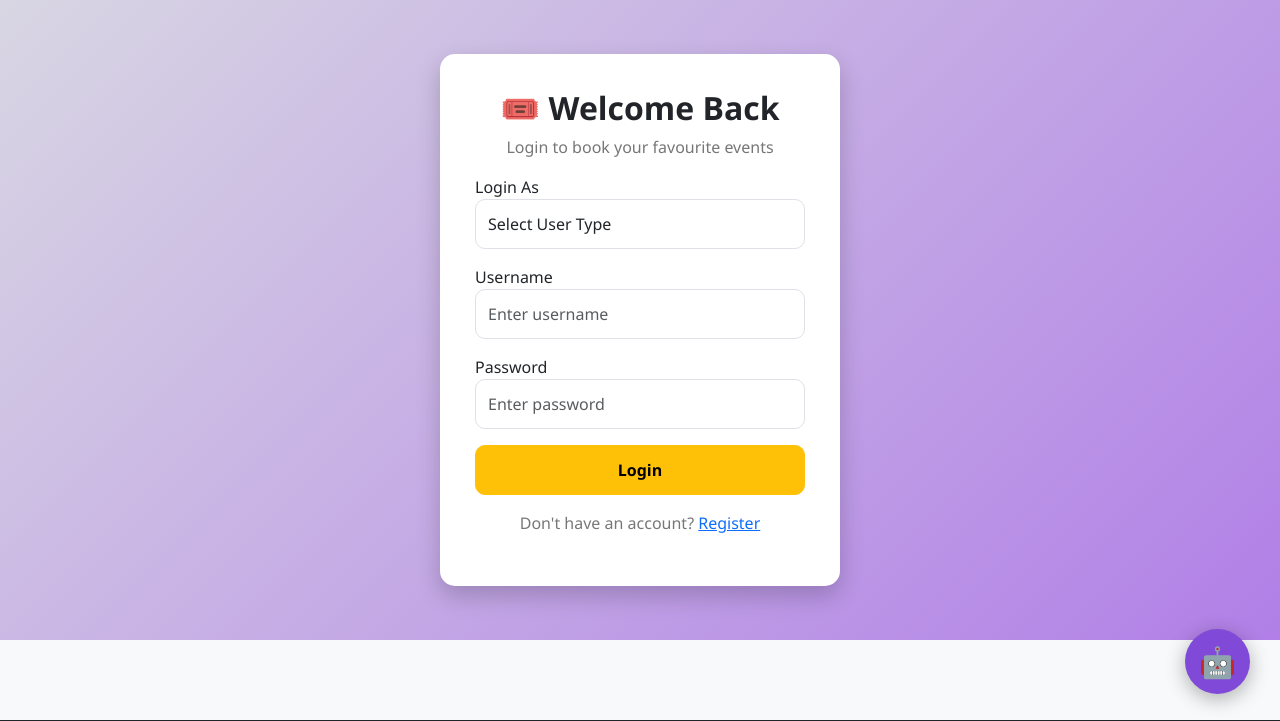
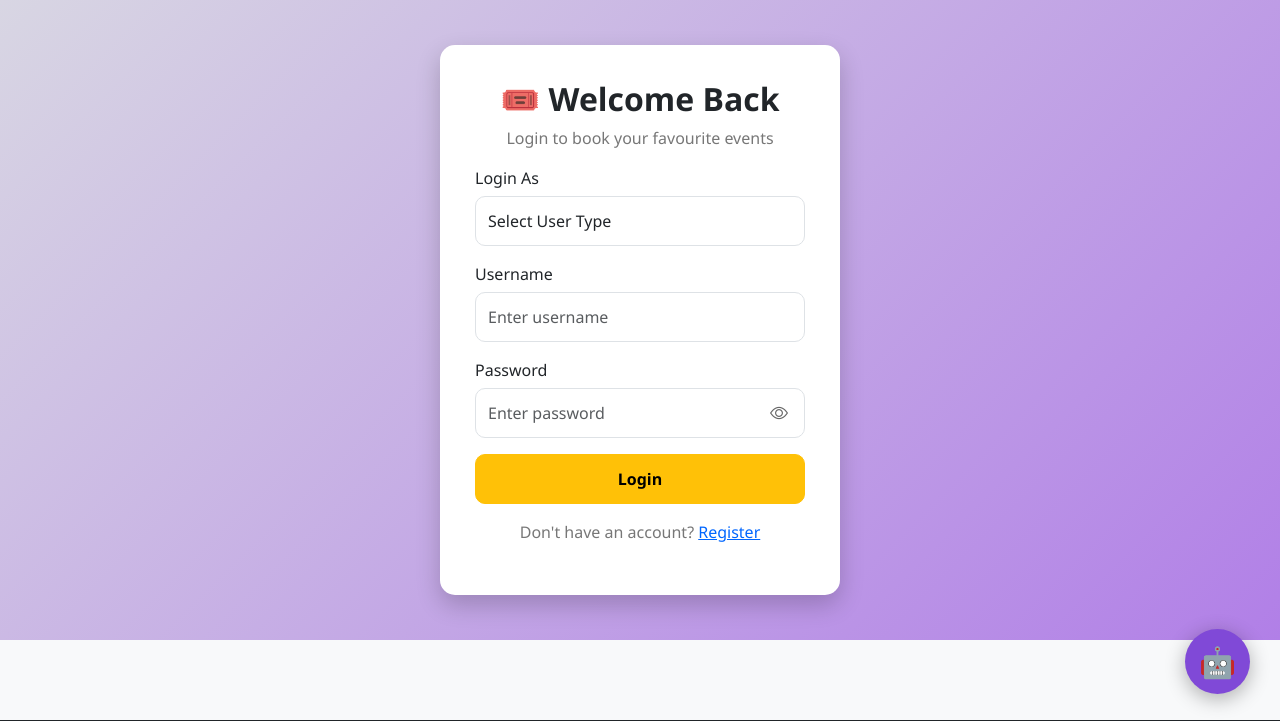
Before and after one commit to Sneha-Joshy/AI_Event_Ticket_Booking_System, a Django app: page /login/ in a window 1280 px wide. Shown: the part 76-797 px from the top of the page. Run offline with Django 5.2, Linux system fonts and the light colour scheme.

Commit message:
Updated login, booking views and settings

```diff
--- a/booking/templates/booking/login.html
+++ b/booking/templates/booking/login.html
@@ -5,6 +5,13 @@ Login
 {% endblock %}
 
 {% block content %}
+
+<!-- Bootstrap Icons -->
+<link
+    rel="stylesheet"
+    href="https://cdn.jsdelivr.net/npm/bootstrap-icons@1.11.3/font/bootstrap-icons.min.css"
+>
+
 
 <section class="login-section">
 
@@ -18,15 +25,17 @@ Login to book your favourite events
 
         {% if error %}
 
-<p style="color:red;">
+        <p class="error-message">
             {{ error }}
         </p>
 
         {% endif %}
 
+
         <form method="POST">
 
             {% csrf_token %}
+
 
             <!-- USER TYPE -->
 
@@ -39,9 +48,12 @@ Login As
                 <select
                     name="user_type"
                     class="form-control"
-    required>
+                    required
+                >
 
-    <option value="">Select User Type</option>
+                    <option value="">
+                        Select User Type
+                    </option>
 
                     <option value="customer">
                         Customer
@@ -73,7 +85,8 @@ type="text"
                     name="username"
                     class="form-control"
                     placeholder="Enter username"
-required>
+                    required
+                >
 
             </div>
 
@@ -86,19 +99,42 @@ required>
                     Password
                 </label>
 
+                <div class="password-wrapper">
+
                     <input
                         type="password"
                         name="password"
+                        id="password"
                         class="form-control"
                         placeholder="Enter password"
-required>
+                        required
+                    >
+
+                    <button
+                        type="button"
+                        class="password-toggle"
+                        onclick="togglePassword()"
+                        aria-label="Show password"
+                    >
+
+                        <i
+                            class="bi bi-eye"
+                            id="eyeIcon"
+                        ></i>
+
+                    </button>
+
+                </div>
 
             </div>
 
 
+            <!-- LOGIN BUTTON -->
+
             <button
                 type="submit"
-class="btn btn-warning w-100">
+                class="btn btn-warning w-100"
+            >
 
                 Login
 
@@ -106,6 +142,8 @@ Login
 
         </form>
 
+
+        <!-- REGISTER -->
 
         <p class="mt-3">
 
@@ -125,15 +163,17 @@ Register
 
 <style>
 
-.login-section{
+/* LOGIN SECTION */
 
-min-height:80vh;
+.login-section {
 
-display:flex;
+    min-height: 80vh;
 
-justify-content:center;
+    display: flex;
 
-align-items:center;
+    justify-content: center;
+
+    align-items: center;
 
     background: linear-gradient(
         135deg,
@@ -144,58 +184,196 @@ background: linear-gradient(
 }
 
 
-.login-box{
+/* LOGIN BOX */
 
-width:400px;
+.login-box {
 
-background:white;
+    width: 400px;
 
-padding:35px;
+    background: white;
 
-border-radius:15px;
+    padding: 35px;
 
-box-shadow:0px 10px 25px rgba(0,0,0,0.2);
+    border-radius: 15px;
+
+    box-shadow:
+        0px 10px 25px
+        rgba(0, 0, 0, 0.2);
 
 }
 
 
-.login-box h2{
+/* HEADING */
 
-text-align:center;
+.login-box h2 {
 
-font-weight:bold;
+    text-align: center;
+
+    font-weight: bold;
 
 }
 
 
-.login-box p{
+/* DESCRIPTION */
 
-text-align:center;
+.login-box p {
 
-color:#777;
+    text-align: center;
+
+    color: #777;
 
 }
 
 
-.form-control{
+/* ERROR MESSAGE */
 
-padding:12px;
+.login-box .error-message {
 
-border-radius:10px;
+    color: red;
+
+    font-weight: 500;
 
 }
 
 
-.btn-warning{
+/* FORM LABEL */
 
-padding:12px;
+.login-box label {
 
-font-weight:bold;
+    display: block;
 
-border-radius:10px;
+    margin-bottom: 6px;
+
+    font-weight: 500;
+
+}
+
+
+/* INPUTS */
+
+.form-control {
+
+    padding: 12px;
+
+    border-radius: 10px;
+
+}
+
+
+/* PASSWORD WRAPPER */
+
+.password-wrapper {
+
+    position: relative;
+
+}
+
+
+/* PASSWORD INPUT */
+
+.password-wrapper input {
+
+    padding-right: 45px;
+
+}
+
+
+/* EYE BUTTON */
+
+.password-toggle {
+
+    position: absolute;
+
+    right: 12px;
+
+    top: 50%;
+
+    transform: translateY(-50%);
+
+    border: none;
+
+    background: transparent;
+
+    cursor: pointer;
+
+    padding: 5px;
+
+    color: #666;
+
+    font-size: 18px;
+
+}
+
+
+/* EYE HOVER */
+
+.password-toggle:hover {
+
+    color: #000;
+
+}
+
+
+/* LOGIN BUTTON */
+
+.btn-warning {
+
+    padding: 12px;
+
+    font-weight: bold;
+
+    border-radius: 10px;
+
+}
+
+
+/* REGISTER LINK */
+
+.login-box a {
+
+    color: #0066ff;
 
 }
 
 </style>
 
+
+<!-- PASSWORD SHOW / HIDE -->
+
+<script>
+
+function togglePassword() {
+
+    const password =
+        document.getElementById("password");
+
+    const eyeIcon =
+        document.getElementById("eyeIcon");
+
+
+    if (password.type === "password") {
+
+        password.type = "text";
+
+        eyeIcon.classList.remove("bi-eye");
+
+        eyeIcon.classList.add("bi-eye-slash");
+
+    }
+
+    else {
+
+        password.type = "password";
+
+        eyeIcon.classList.remove("bi-eye-slash");
+
+        eyeIcon.classList.add("bi-eye");
+
+    }
+
+}
+
+</script>
+
+
 {% endblock %}
--- a/booking/views.py
+++ b/booking/views.py
@@ -7,6 +7,12 @@ from django.contrib import messages
 from django.contrib.auth import authenticate, login, logout
 from django.contrib.auth.models import User
 
+
+from django.shortcuts import render, get_object_or_404
+from django.db.models import Q
+
+
+
 from .models import Event, Booking, Organizer
 from django.contrib.auth.decorators import login_required
 
@@ -26,6 +32,7 @@ from .models import *
 
 from django.core.mail import send_mail
 from django.conf import settings
+
 
 
 client = genai.Client()
@@ -98,7 +105,7 @@ def booking(request, id):
             is_booked=False
         )
 
-        # Make sure all requested seats are actually available
+        # Make sure all requested seats are available
         if selected_seats.count() != len(selected_seat_ids):
 
             messages.error(
@@ -144,28 +151,23 @@ def booking(request, id):
         event.save()
 
         return redirect(
-            "payment",
-            id=new_booking.id
-        )
-
-    return render(
-        request,
-        "booking/booking.html",
-        {
-            "event": event,
-            "seats": seats
-        }
-    )
-
+    "payment",
+    id=new_booking.id
+)
 def event_details(request, id):
     event = get_object_or_404(Event, id=id)
     return render(request, "booking/event_details.html", {
         "event": event
     })
+from django.utils import timezone
+
 def index(request):
 
+    today = timezone.localdate()
+
     featured_events = Event.objects.filter(
-        status="Approved"
+        status="Approved",
+        date__gte=today
     ).values(
         "id",
         "event_name",
@@ -177,7 +179,7 @@ def index(request):
         "ticket_price",
         "available_seats",
         "image"
-    ).order_by("-created_at")[:3]
+    ).order_by("date", "time")[:3]
 
     return render(
         request,
@@ -433,12 +435,21 @@ def register_view(request):
     )
 
 
+from django.utils import timezone
+from django.db.models import Q
+
+
 def events(request):
 
     category = request.GET.get("category")
+
+    now = timezone.localtime()
 
     events = Event.objects.filter(
         status="Approved"
+    ).filter(
+        Q(date__gt=now.date()) |
+        Q(date=now.date(), time__gte=now.time())
     ).values(
         "id",
         "event_name",
@@ -476,22 +487,43 @@ def payment(request, id):
 
     if request.method == "POST":
 
-        # Send booking confirmation email
-        send_mail(
-            subject="Booking Confirmation - AI Event Booking",
-            message=f"""
+        # ------------------------------------------
+        # PAYMENT SUCCESS
+        # ------------------------------------------
+
+        # Your current project treats POST as
+        # successful payment.
+        payment_success = True
+
+        if payment_success:
+
+            # --------------------------------------
+            # SEND CONFIRMATION EMAIL
+            # --------------------------------------
+
+            send_mail(
+                subject="Booking Confirmation - AI Event Booking",
+
+                message=f"""
 Dear {booking.customer_name},
 
 Your event ticket booking has been confirmed successfully.
 
 Booking Details
 ----------------------------
+
 Booking ID: #{booking.id}
+
 Event: {booking.event.event_name}
+
 Date: {booking.event.date}
+
 Time: {booking.event.time}
+
 Venue: {booking.event.venue}
+
 Number of Tickets: {booking.tickets}
+
 Total Amount: Rs. {booking.total_amount}
 
 Thank you for using the AI-Powered Event Ticket Booking System.
@@ -501,20 +533,25 @@ Please keep your digital ticket with you for the event.
 Regards,
 AI Event Booking Team
 """,
-            from_email=settings.DEFAULT_FROM_EMAIL,
-            recipient_list=[booking.customer_email],
-            fail_silently=False,
-        )
-
-        messages.success(
-            request,
-            "Payment successful! Booking confirmation email sent."
-        )
-
-        return redirect(
-            "success",
-            id=booking.id
-        )
+
+                from_email=None,
+
+                recipient_list=[
+                    booking.customer_email
+                ],
+
+                fail_silently=False,
+            )
+
+            messages.success(
+                request,
+                "Payment successful! Booking confirmation email sent."
+            )
+
+            return redirect(
+                "success",
+                id=booking.id
+            )
 
     return render(
         request,
@@ -523,8 +560,6 @@ AI Event Booking Team
             "booking": booking
         }
     )
-
-@login_required
 def success(request, id):
 
     booking = get_object_or_404(
```
Also changed, not shown: eventbooking/settings.py (+1 -11 lines), images (2).jpg. Lines whose indentation alone changed are shown as unchanged.
